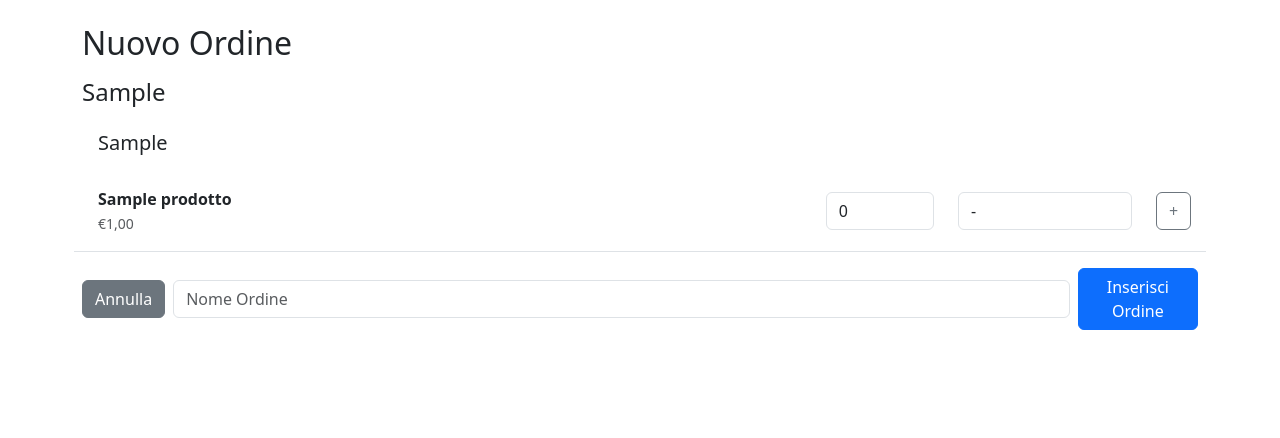
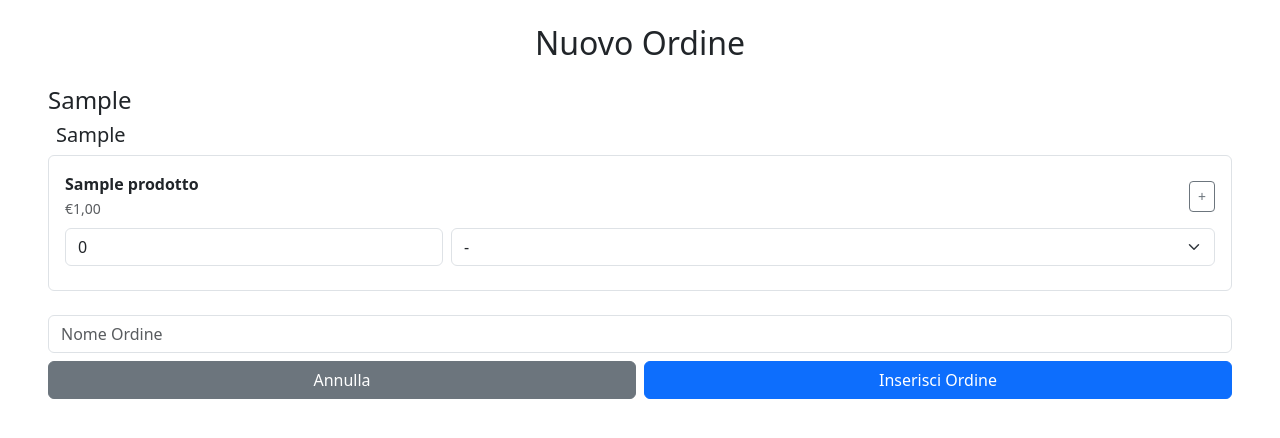
Before and after one commit to scinny91/bar, a Django app: page /ordini/inserimento/nuovo/ in a window 1280 px wide. Shown: the part 80-518 px from the top of the page. Run offline with Django 4.2, Linux system fonts and the light colour scheme; a user stored in the database is signed in; tables that the repository leaves empty hold one stand-in row (values such as "Sample post").

Commit message:
rev form nuovo ordine per essere ottimizzato sul cellulare

```diff
--- a/bar/templates/ordini/ordine_form.html
+++ b/bar/templates/ordini/ordine_form.html
@@ -1,40 +1,42 @@
 {% extends 'bar/base.html' %}
 {% load dict_extras %} {# serve per dict_get #}
 {% block content %}
-<div class="container mt-4">
-    <h2>{{ titolo_pagina }}</h2>
-    <form method="post" class="row g-3">
+<div class="container-fluid mt-4">
+  <h2 class="text-center">{{ titolo_pagina }}</h2>
+
+  <form method="post">
     {% csrf_token %}
     {% regroup prodotti by categoria as prodotti_per_categoria %}
+
     {% for categoria_group in prodotti_per_categoria %}
       <h4 class="mt-4">{{ categoria_group.grouper }}</h4>
 
       {% regroup categoria_group.list by sottocategoria as prodotti_per_sottocategoria %}
       {% for sottocategoria_group in prodotti_per_sottocategoria %}
-                <h5 class="ms-3">{{ sottocategoria_group.grouper }}</h5>
+        <h5 class="ms-2">{{ sottocategoria_group.grouper }}</h5>
 
         {% for prodotto in sottocategoria_group.list %}
-
-                  <div class="col-12 d-flex align-items-center justify-content-between border-bottom py-2 ps-4">
-                    <div class="mb-2">
+          <div class="border rounded p-3 mb-3">
+            <div class="d-flex justify-content-between align-items-center">
+              <div>
                 <strong>{{ prodotto.nome }}</strong><br>
                 <small class="text-muted">€{{ prodotto.prezzo }}</small>
               </div>
-                    <div id="prodotto-{{ prodotto.id }}-container" class="mb-10">
+              <button type="button" class="btn btn-sm btn-outline-secondary" onclick="aggiungiRiga({{ prodotto.id }})">+</button>
+            </div>
+
+            <div id="prodotto-{{ prodotto.id }}-container" class="mt-2">
               {% for riga in prodotto.righe %}
-                        <div class="row gy-2 mb-2">
+              <div class="row gx-2 gy-2 align-items-center mb-2">
                 <div class="col-4">
-                              <input value = "{{ riga.quantita }}" type="number" name="qty_{{ prodotto.id }}[]" min="0" class="form-control" placeholder="Quantità">
+                  <input value="{{ riga.quantita }}" type="number" name="qty_{{ prodotto.id }}[]" min="0" class="form-control" placeholder="Qtà">
                 </div>
-                            <div class="col-6">
-                              <select name="opt_{{ prodotto.id }}[]" class="form-control">
+                <div class="col-8">
+                  <select name="opt_{{ prodotto.id }}[]" class="form-select">
                     {% for value, label in opzioni %}
                       <option value="{{ value }}" {% if riga.opzioni.chiave == value %} selected {% endif %}>{{ label }}</option>
                     {% endfor %}
                   </select>
-                            </div>
-                            <div class="col-2">
-                              <button type="button" class="btn btn-outline-secondary" onclick="aggiungiRiga({{ prodotto.id }})">+</button>
                 </div>
               </div>
               {% endfor %}
@@ -44,19 +46,22 @@
       {% endfor %}
     {% endfor %}
 
-        <div class="col-12 mt-3 d-flex flex-column flex-sm-row align-items-sm-center justify-content-between gap-2">
-            <a href="{% url 'lista_ordini' %}" class="btn btn-secondary">Annulla</a>
-
-            <input type="text"
+    <div class="mt-4 d-grid gap-2">
+      <input
+        type="text"
         name="nome_ordine"
         placeholder="Nome Ordine"
-                   class="form-control w-sm-50"
+        class="form-control"
         value="{{ nome_ordine|default:'' }}"
-                   required>
+        required
+      />
 
-            <button type="submit" class="btn btn-primary">
+      <div class="d-flex justify-content-between gap-2">
+        <a href="{% url 'lista_ordini' %}" class="btn btn-secondary w-50">Annulla</a>
+        <button type="submit" class="btn btn-primary w-50">
           {{ bottone_submit|default:"Salva Ordine" }}
         </button>
+      </div>
     </div>
   </form>
 </div>
```
Lines whose indentation alone changed are shown as unchanged.
